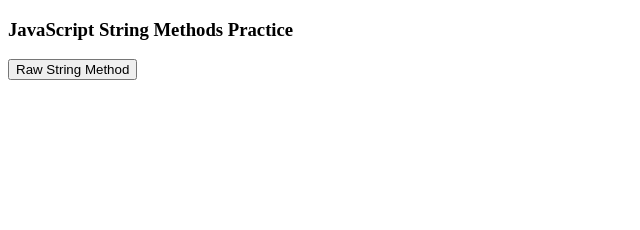
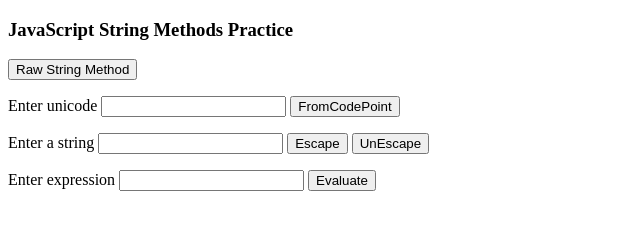
Before and after one commit to sonyphoebeb/BasicFullStackIntroduction, a website: page javscriptBasics/stringMethods.html in a window 1280 px wide. Shown: the whole page, without its empty margins (0-640 px from the left). Drawn offline with Linux system fonts and the light colour scheme.

Commit message:
Practiced fromCodePoint(), escape(), unescape(), eval()

```diff
--- a/javscriptBasics/stringMethods.html
+++ b/javscriptBasics/stringMethods.html
@@ -10,9 +10,28 @@
 <body>
     <h3>JavaScript String Methods Practice</h3>
 
-    <!-- Raw -->
+    <!-- Raw String Method-->
     <button onclick="rawStringMethod()">Raw String Method</button>
     <p id="rawResult"></p>
+
+    <!-- FromCodePoint String Method-->
+     <label>Enter unicode</label>
+     <input type="number" id="inputUnicode">
+    <button onclick="fromCodePointStringMethod(inputUnicode.value)">FromCodePoint</button>
+    <p id="unicodeResult"></p>
+
+    <!-- Escape & Unescape String Method-->
+    <label>Enter a string</label>
+    <input type="text" id="inputString">
+   <button onclick="escapeStringMethod(inputString.value)">Escape</button>
+   <button onclick="unEscapeStringMethod(inputString.value)">UnEscape</button>
+   <p id="escapeResult"></p>
+
+   <!-- Eval String Method-->
+   <label>Enter expression</label>
+   <input type="text" id="inputStr">
+  <button onclick="evalStringMethod(inputStr.value)">Evaluate</button>
+  <p id="evalResult"></p>
 
 </body>
 
--- a/javscriptBasics/stringMethods.js
+++ b/javscriptBasics/stringMethods.js
@@ -5,3 +5,37 @@ function rawStringMethod() {
     let str2 = String.raw`Hi\tSony`;
     document.getElementById("rawResult").innerHTML = str1 + "<br>" + str2;
 }
+
+// FromCodePoint
+function fromCodePointStringMethod(inputUnicode) {
+    try{
+        let inputNum = String.fromCodePoint(inputUnicode);
+        document.getElementById("unicodeResult").innerHTML = inputNum;
+    }catch(e){
+        document.getElementById("unicodeResult").innerHTML = "U have entered invalid unicode";
+    }
+
+}
+
+// Escape
+function escapeStringMethod(inputString) {
+    let escapeResultString = escape(inputString);
+    document.getElementById("escapeResult").innerHTML = escapeResultString;
+}
+
+// Unescape
+function unEscapeStringMethod(inputString) {
+    let unEscapeResultString = unescape(inputString);
+    document.getElementById("escapeResult").innerHTML = unEscapeResultString;
+}
+
+// Eval
+function evalStringMethod(inputStr) {
+    try{
+        let evalResultString = eval(inputStr);
+        document.getElementById("evalResult").innerHTML = evalResultString;
+    }catch(e){
+        document.getElementById("evalResult").innerHTML = "Invalid expression!";
+    }
+
+}
```
